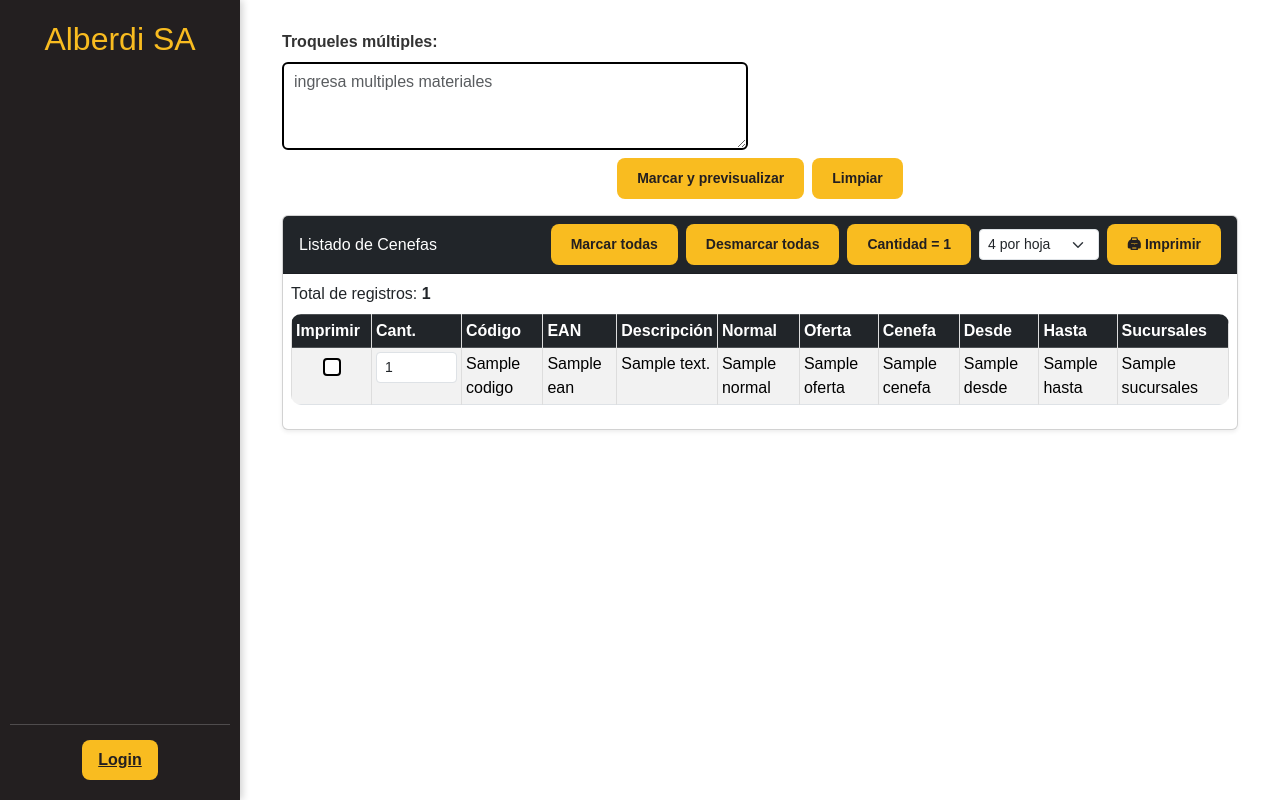
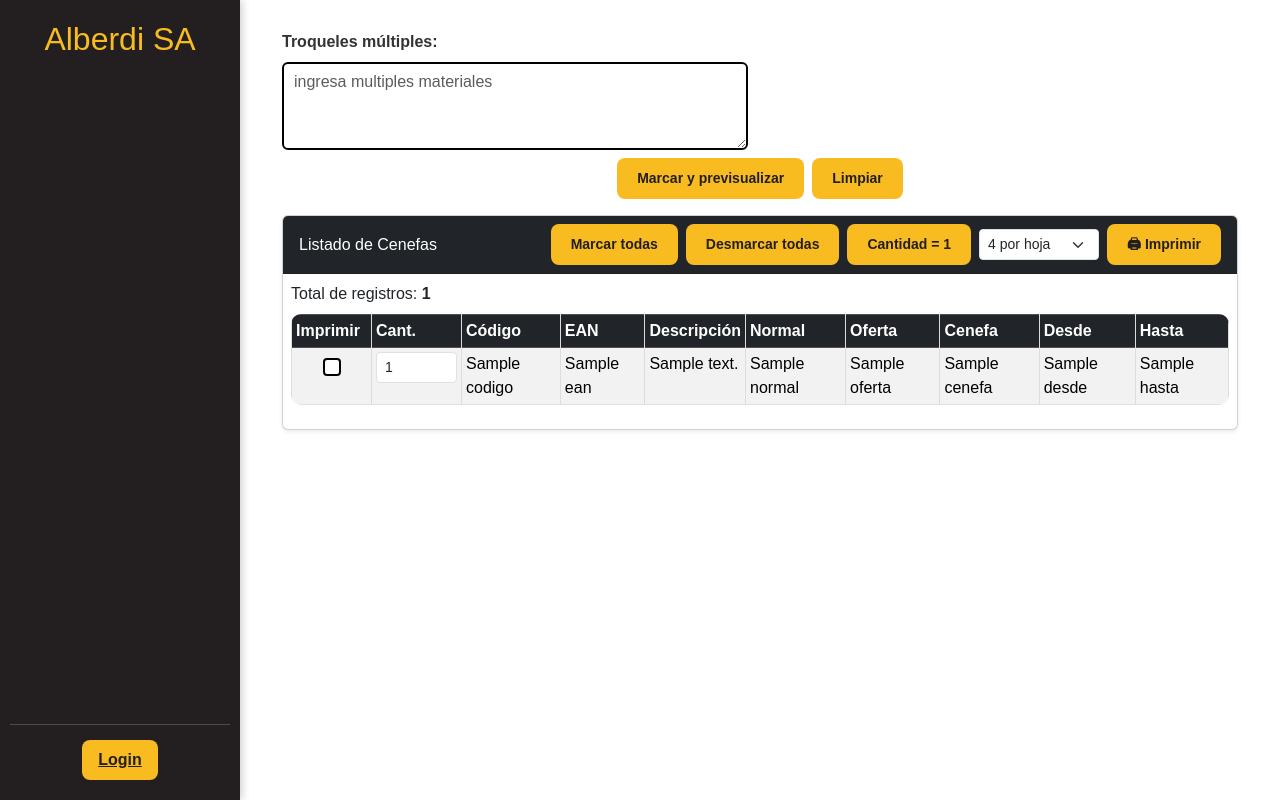
Before and after one commit to marcosaarias/megaSip, a Flask app: template templates/farmacia/cenefas_farmacia.html in a window 1280 px wide. Run offline with Flask 3, Linux system fonts and the light colour scheme; the template is opened without the code that fills it: most values are stand-ins (such as "Sample title", 1, 10 or a date in 2020); some libraries are stand-ins or nearby versions.

Commit message:
retira columna sucursales

```diff
--- a/templates/farmacia/cenefas_farmacia.html
+++ b/templates/farmacia/cenefas_farmacia.html
@@ -85,7 +85,6 @@
                             <th>Cenefa</th>
                             <th>Desde</th>
                             <th>Hasta</th>
-                            <th>Sucursales</th>
                         </tr>
                     </thead>
                     <tbody>
@@ -116,7 +115,6 @@
                             <td>{{ item.cenefa }}</td>
                             <td>{{ item.desde }}</td>
                             <td>{{ item.hasta }}</td>
-                            <td>{{ item.sucursales }}</td>
                         </tr>
                         {% endfor %}
                     </tbody>
```
